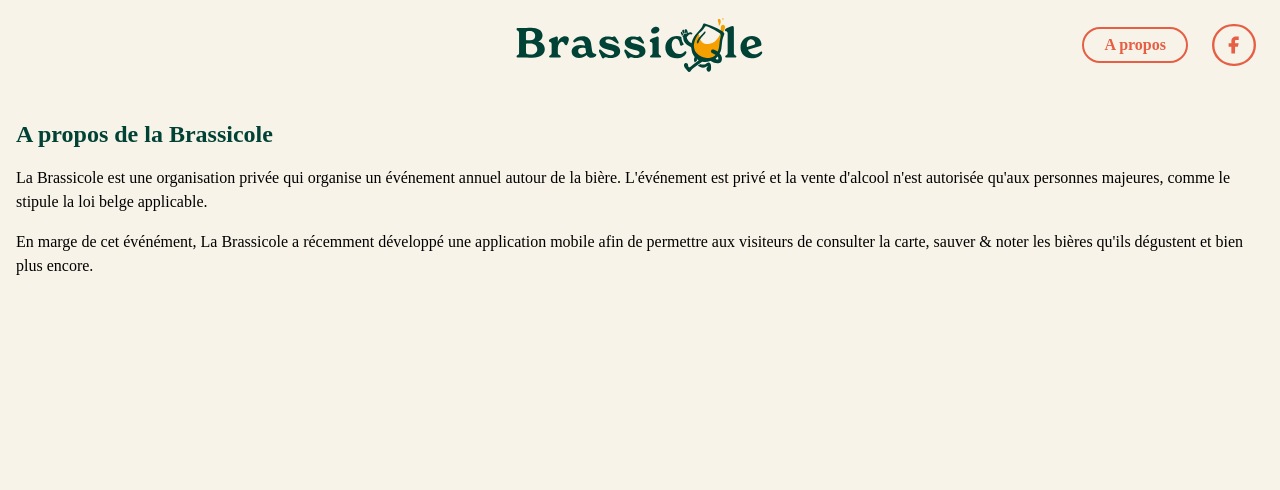
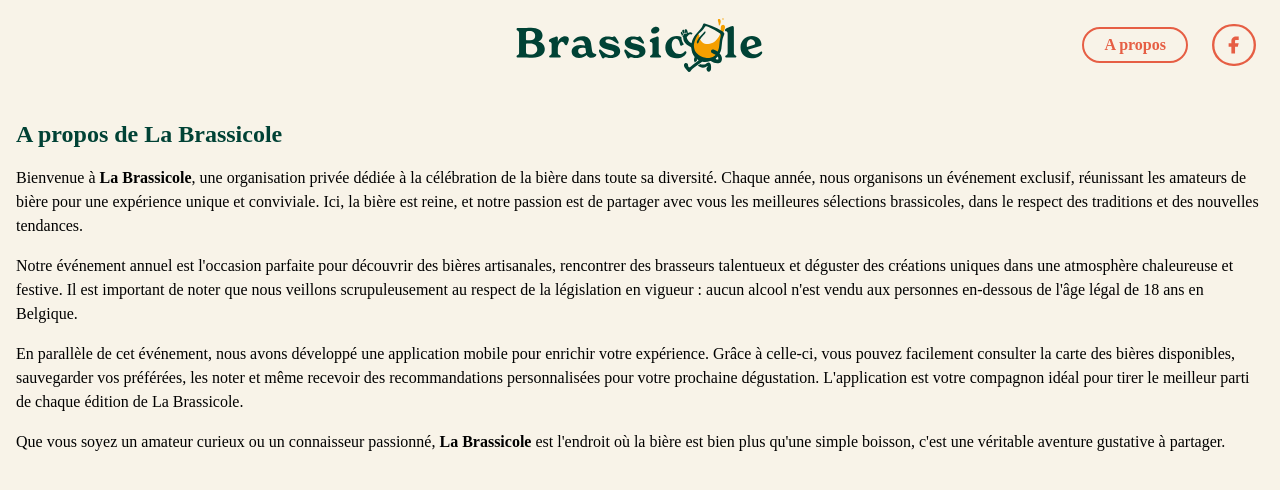
Before and after one commit to Geeksonn/brassicole.be, a SvelteKit app: page /about in a window 1280 px wide. Shown: the top 490 px of the page. Built offline with nearby package versions, Linux system fonts and the light colour scheme; a web font is replaced by a local one.

Commit message:
chatGPT generated "about" text

```diff
--- a/src/routes/about/+page.svelte
+++ b/src/routes/about/+page.svelte
@@ -4,16 +4,33 @@
 
 <div class="flex flex-col min-h-screen">
 	<Header />
-    <div class="flex flex-col gap-y-4 mt-6 p-4">
-	<h1 class="font-title font-bold text-2xl text-brass-green">A propos de la Brassicole</h1>
-	<p>
-		La Brassicole est une organisation privée qui organise un événement annuel autour de la bière.
-		L'événement est privé et la vente d'alcool n'est autorisée qu'aux personnes majeures, comme le
-		stipule la loi belge applicable.
-	</p>
-	<p>
-		En marge de cet événément, La Brassicole a récemment développé une application mobile afin de
-		permettre aux visiteurs de consulter la carte, sauver & noter les bières qu'ils dégustent et
-		bien plus encore.
-	</p></div>
+	<div class="flex flex-col gap-y-4 mt-6 p-4">
+		<h1 class="font-title font-bold text-2xl text-brass-green">A propos de La Brassicole</h1>
+		<p>
+			Bienvenue à <strong>La Brassicole</strong>, une organisation privée dédiée à la célébration de
+			la bière dans toute sa diversité. Chaque année, nous organisons un événement exclusif,
+			réunissant les amateurs de bière pour une expérience unique et conviviale. Ici, la bière est
+			reine, et notre passion est de partager avec vous les meilleures sélections brassicoles, dans
+			le respect des traditions et des nouvelles tendances.
+		</p>
+		<p>
+			Notre événement annuel est l'occasion parfaite pour découvrir des bières artisanales,
+			rencontrer des brasseurs talentueux et déguster des créations uniques dans une atmosphère
+			chaleureuse et festive. Il est important de noter que nous veillons scrupuleusement au respect
+			de la législation en vigueur : aucun alcool n'est vendu aux personnes en-dessous de l'âge
+			légal de 18 ans en Belgique.
+		</p>
+		<p>
+			En parallèle de cet événement, nous avons développé une application mobile pour enrichir votre
+			expérience. Grâce à celle-ci, vous pouvez facilement consulter la carte des bières
+			disponibles, sauvegarder vos préférées, les noter et même recevoir des recommandations
+			personnalisées pour votre prochaine dégustation. L'application est votre compagnon idéal pour
+			tirer le meilleur parti de chaque édition de La Brassicole.
+		</p>
+		<p>
+			Que vous soyez un amateur curieux ou un connaisseur passionné, <strong>La Brassicole</strong> est
+			l'endroit où la bière est bien plus qu'une simple boisson, c'est une véritable aventure gustative
+			à partager.
+		</p>
+	</div>
 </div>
```
